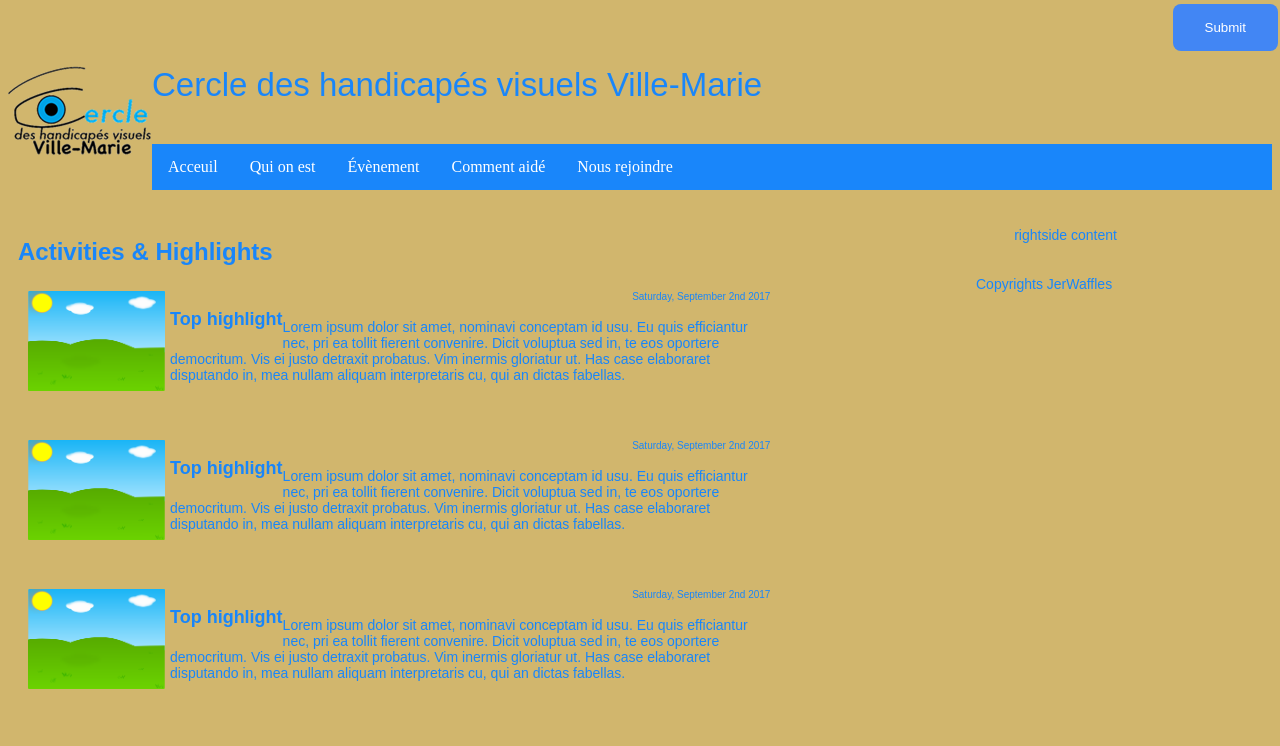
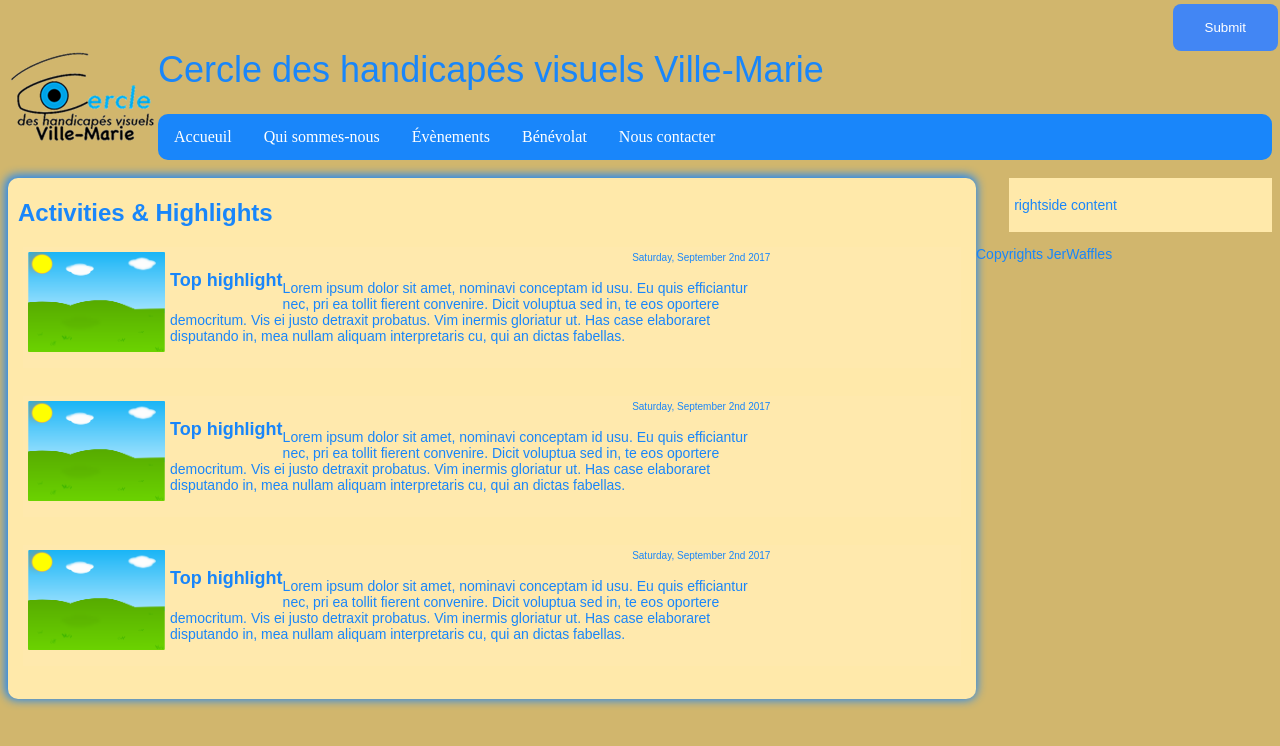
Before and after one commit to JWaffles/ville_marie_web, a PHP site: page / in a window 1280 px wide. Shown: the top 746 px of the page. Run offline with PHP 8.4, Linux system fonts and the light colour scheme; some libraries are stand-ins or nearby versions.

Commit message:
Fixed the appearance of home page

```diff
--- a/Layout/footer.html
+++ b/Layout/footer.html
@@ -1,14 +1,18 @@
 <!DOCTYPE html>
 <html>
 <head>
-    <link rel="stylesheet" type="text/css" href="../Style_Sheets/stylesheetheaderfooter.css">
+    <link rel="stylesheet" type="text/css" href="../Style_Sheets/stylesheet.css">
 </head>
 <body>
+
+
+</body>
+<footer class="footer">
     <br/>
     <br/>
     <br/>
     <p>Copyrights JerWaffles</p>
 
-</body>
+</footer>
 
 </html>
--- a/Layout/header.html
+++ b/Layout/header.html
@@ -2,14 +2,14 @@
 <html>
 
 <head>
-    <link rel="stylesheet" type="text/css" href="Style_Sheets/stylesheetheaderfooter.css">
+    <link rel="stylesheet" type="text/css" href="Style_Sheets/stylesheet.css">
 
 </head>
 
 <body>
     <br/>
     <br/>
-        <div>
+        <div class="header_top_section">
             <img class="header_logo" src="Images_Folder/CHVVM_Logo.png" />
             <h1 class="header_title">Cercle des handicapés visuels Ville-Marie</h1>
 
@@ -20,11 +20,11 @@
         <br/>
 
         <ul class="header_menu">
-            <li class="header_menu"><a href="index.html">Acceuil</a></li>
-            <li class="header_menu"><a href="about.html">Qui on est</a></li>
-            <li class="header_menu"><a href="events.html">Évènement</a></li>
-            <li class="header_menu"><a href="how_to_help.html">Comment aidé</a></li>
-            <li class="header_menu"><a href="contact_us.html">Nous rejoindre</a></li>
+            <li class="header_menu"><a href="index.html">Accueuil</a></li>
+            <li class="header_menu"><a href="about.html">Qui sommes-nous</a></li>
+            <li class="header_menu"><a href="events.html">Évènements</a></li>
+            <li class="header_menu"><a href="how_to_help.html">Bénévolat</a></li>
+            <li class="header_menu"><a href="contact_us.html">Nous contacter</a></li>
         </ul>
 
 </body>
--- a/Style_Sheets/stylesheet.css
+++ b/Style_Sheets/stylesheet.css
@@ -46,31 +46,114 @@ p2 {
     font-weight: normal;
 }
 
+/***********************************************************
+******    Header / Footer
+************************************************************
+******/
+
+.header_top_section {
+    display: block;
+}
+
+.header_logo {
+    float: left;
+    top: 0;
+    left: 0;
+    margin: 3px;
+
+}
+
+.header_title {
+    position: relative;
+    margin: 5px;
+}
+
+ul.header_menu {
+    list-style-type: none;
+    margin: 0;
+    padding: 0;
+    overflow: hidden;
+    background-color: #1986fa;
+    border-radius: 10px;
+}
+
+li.header_menu {
+    float: left;
+}
+
+li[class="header_menu"] a {
+    display: inline-block;
+    color: white;
+    text-align: center;
+    padding: 14px 16px;
+    text-decoration: none;
+    border-radius: 10px;
+}
+
+li[class="header_menu"] a:hover {
+    background-color: #0042b6;
+    border-radius: 10px;
+}
+
+#header_login_button {
+    float: right;
+    background-color: #4286f4;
+    border: none;
+    color: white;
+    padding: 16px 32px;
+    margin: 4px 2px;
+    cursor: pointer;
+    text-decoration: none;
+    border-radius: 8px;
+    position: absolute;
+    top: 0;
+    right: 0;
+}
+
+#header_login_button:hover {
+    background-color: #0042b6;
+    border: 1px solid black;
+    padding: 16px 32px;
+    margin: 4px 2px;
+    cursor: pointer;
+    text-decoration: none;
+    font-size: 20px;
+    font-weight: bold;
+    border-radius: 10px;
+    box-shadow: 0 12px 16px 0 rgba(0,0,0,0.24), 0 17px 50px 0 rgba(0,0,0,0.19);
+}
+
+.footer {
+    width: 100%;
+}
 
 /***********************************************************
 ******    Home
 ************************************************************
 ******/
+/*Entire home page*/
 .home_wrapper{
     display: block;
 }
 
+/*Only the left section*/
 .home_maincontent{
     width: 75%;
     float: left;
     padding: 10px;
+    border-radius: 10px;
+
+    background-color: #ffe9aa;
+    box-shadow: -1px -1px 10px 2px #1986fa;
+    padding: 1px 10px 10px 10px;
 }
 
-.home_rightside{
-    width: 20%;
-    float: right;
-    padding: 5px;
-}
-
+/*One highlight option (includes the picture, title, date, and content*/
 .highlight_container {
     padding: 5px;
     margin: 5px;
     display: block;
+    background-color: #ffe9ad;
 }
 
 .highlight_picture {
@@ -79,10 +162,12 @@ p2 {
     margin-right: 5px;
 }
 
+/*Includes title, date, and content*/
 .highlight_text{
     width: 80%;
 }
 
+/*Both the title and date*/
 .highlight_topline {
     display: block;
     margin-bottom: 5px;
@@ -102,6 +187,14 @@ p2 {
     margin-top: 5px;
 }
 
+/*Only the right section*/
+.home_rightside{
+    width: 20%;
+    height: inherit;
+    float: right;
+    padding: 5px;
+    background-color: #ffe9aa;
+}
 
 /***********************************************************
 ******    About us
--- a/Style_Sheets/stylesheetheaderfooter.css
+++ /dev/null
@@ -1,64 +0,0 @@
-.header_logo {
-    float: left;
-    top: 0;
-    left: 0;
-
-}
-
-.header_title {
-    position: relative;
-    color: #1986fa;
-    font-size: 33px;
-}
-
-ul.header_menu {
-    list-style-type: none;
-    margin: 0;
-    padding: 0;
-    overflow: hidden;
-    background-color: #1986fa;
-}
-
-li.header_menu {
-    float: left;
-}
-
-li[class="header_menu"] a {
-    display: inline-block;
-    color: white;
-    text-align: center;
-    padding: 14px 16px;
-    text-decoration: none;
-}
-
-li[class="header_menu"] a:hover {
-    background-color: #111;
-}
-
-#header_login_button {
-    background-color: #4286f4;
-    border: none;
-    color: white;
-    padding: 16px 32px;
-    margin: 4px 2px;
-    cursor: pointer;
-    text-decoration: none;
-    border-radius: 8px;
-    position: absolute;
-    top: 0;
-    right: 0;
-}
-
-#header_login_button:hover {
-    background-color: transparent;
-    border: 1px solid black;
-    color: black;
-    padding: 16px 32px;
-    margin: 4px 2px;
-    cursor: pointer;
-    text-decoration: none;
-    font-size: 20px;
-    font-weight: bold;
-    border-radius: 2px;
-    box-shadow: 0 12px 16px 0 rgba(0,0,0,0.24), 0 17px 50px 0 rgba(0,0,0,0.19);
-}
```
Also changed, not shown: Config.php (+4 -13 lines), Layout/main.html (deleted, +0 -24 lines), index.html (+1 -8 lines).
